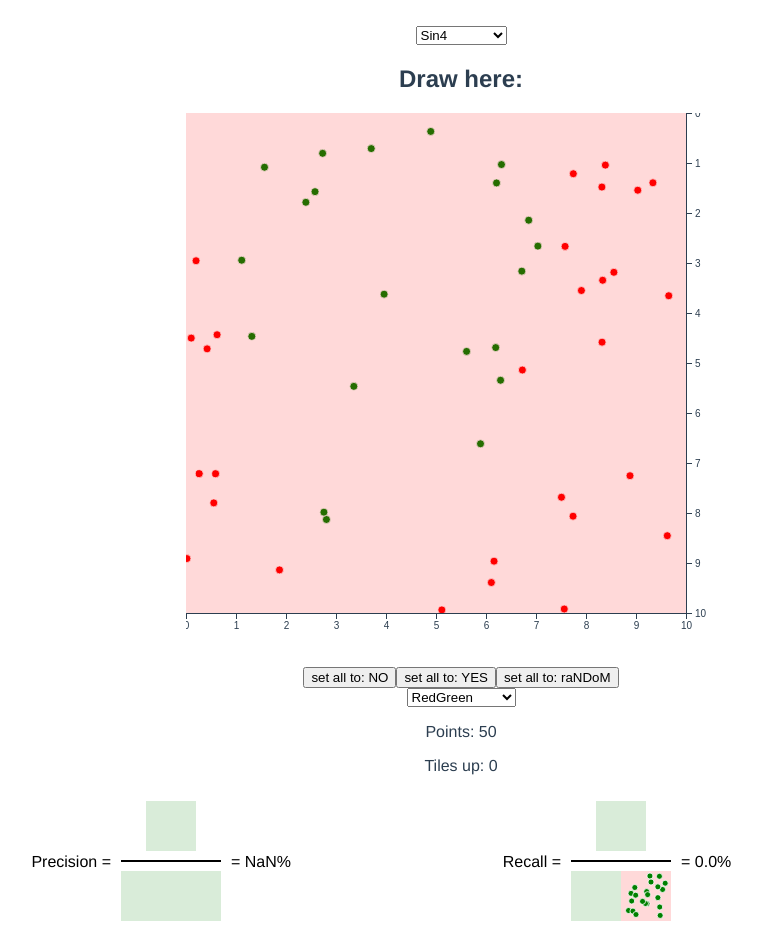
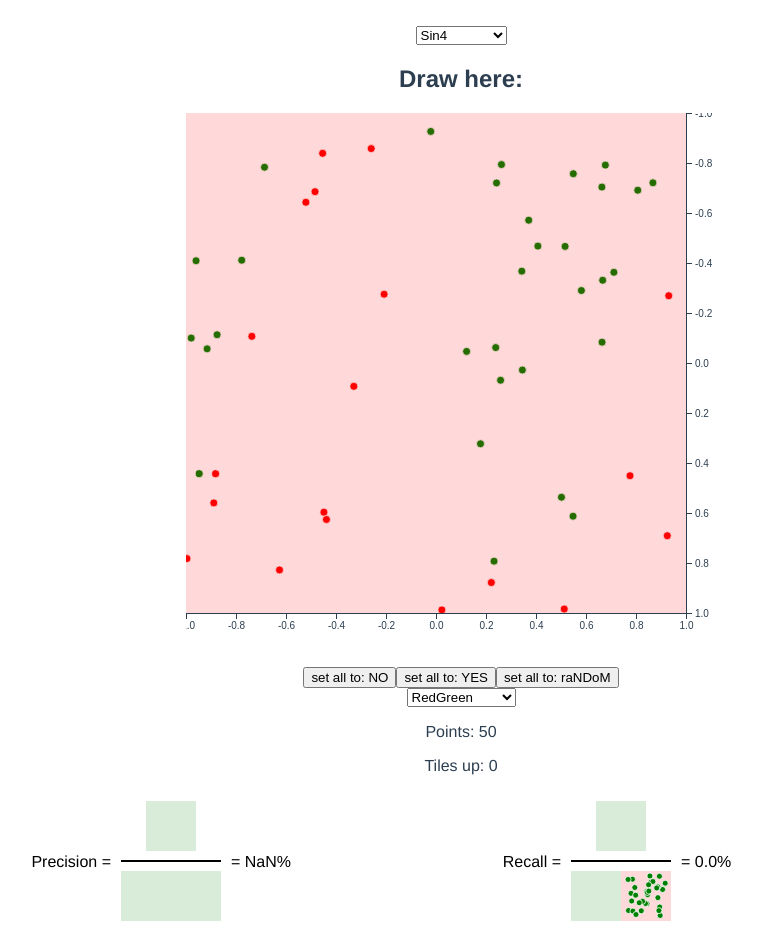
Before and after one commit to stared/which-ml-are-you, a Vue app: page / in a window 1280 px wide. Shown: the part 92-1032 px from the top of the page, without its empty margins (179-941 px from the left). Built offline with nearby package versions, Linux system fonts and the light colour scheme; the HTML template or start-up script is replaced by a standard one.

Commit message:
datasets and tiles scaled to -1 to +1

```diff
--- a/src/App.vue
+++ b/src/App.vue
@@ -101,7 +101,7 @@ export default {
       return counter;
     },
     metrics: function() {
-      return computeMetrics(this.dataset.points, this.tiles, tileSize)
+      return computeMetrics(this.dataset.points, this.tiles)
     }
   },
   methods: {
--- a/src/components/Chart.vue
+++ b/src/components/Chart.vue
@@ -63,12 +63,12 @@ export default {
   computed: {
     xScale: function() {
       return d3.scaleLinear()
-        .domain([0, this.k])
+        .domain([-1, 1])
         .range([0, this.k * this.size]);
     },
     yScale: function() {
       return d3.scaleLinear()
-        .domain([0, this.k])
+        .domain([-1, 1])
         .range([0, this.k * this.size]);
     },
     color: function() {
--- a/src/datasets.js
+++ b/src/datasets.js
@@ -1,3 +1,4 @@
+import {scaleLinear} from "d3-scale";
 import {datasets} from '../assets/datasets/all.json'
 
 const k = 10;
@@ -7,11 +8,21 @@ function range(size, startAt = 0) {
     return [...Array(size).keys()].map(i => i + startAt);
 }
 
+const scaleX = scaleLinear()
+  .domain([0, k])
+  .range([-1, 1]);
+
+const scaleY = scaleLinear()
+  .domain([0, k])
+  .range([-1, 1]);
+
 export const tiles = range(k * k)
   .map((i) => {
     return {
-      x: i % k,
-      y: Math.floor(i / k),
+      x: scaleX(i % k),
+      y: scaleY(Math.floor(i / k)),
+      dx: scaleX(1) - scaleX(0),
+      dy: scaleY(1) - scaleY(0),
       v: 0 // Math.random()
     };
   });
@@ -19,12 +30,12 @@ export const tiles = range(k * k)
 const generateSin = (n, wavenumber) => {
   return range(n)
     .map(() => {
-      const x = Math.random();
-      const y = Math.random();
+      const x = 2 * Math.random() - 1;
+      const y = 2 * Math.random() - 1;
 
       return {
-        x: k * x,
-        y: k * y,
+        x: x,
+        y: y,
         v: +(y < Math.sin(wavenumber * x))
       };
     });
@@ -34,13 +45,13 @@ const generateCircle = (n, radius) => {
   const rSq = Math.pow(radius, 2);
   return range(n)
     .map(() => {
-      const x = Math.random();
-      const y = Math.random();
+      const x = 2 * Math.random() - 1;
+      const y = 2 * Math.random() - 1;
 
       return {
-        x: k * x,
-        y: k * y,
-        v: +(Math.pow(x - 0.5, 2) + Math.pow(y - 0.5, 2) < rSq)
+        x: x,
+        y: y,
+        v: +(Math.pow(x, 2) + Math.pow(y, 2) < rSq)
       };
     });
 }
@@ -48,22 +59,39 @@ const generateCircle = (n, radius) => {
 export const generatedDatasets = [
   {name: "Sin4", points: generateSin(50, 4)},
   {name: "Sin4 Test", points: generateSin(50, 4)},
-  {name: "Circle", points: generateCircle(50, 0.3)},
-  {name: "Circle Test", points: generateCircle(50, 0.3)},
+  {name: "Circle", points: generateCircle(50, 0.5)},
+  {name: "Circle Test", points: generateCircle(50, 0.5)},
   {name: "Empty", points: []},
 ];
+
+const normalize = (data, ranges) => {
+
+  const scaleX = scaleLinear()
+    .domain([ranges.xmin, ranges.xmax])
+    .range([-1, 1]);
+
+  const scaleY = scaleLinear()
+    .domain([ranges.ymin, ranges.ymax])
+    .range([-1, 1]);
+
+  return data.map((d) => ({
+    x: scaleX(d.x),
+    y: scaleY(d.y),
+    v: d.v
+  }));
+};
 
 export const fixedDatasets = datasets.map(
     (dataset) => ({
       name: dataset.name,
-      points: dataset.data.train
+      points: normalize(dataset.data.train, dataset)
     })
 );
 
 export const fixedDatasetsTest = datasets.map(
     (dataset) => ({
       name: dataset.name + " Test",
-      points: dataset.data.test
+      points: normalize(dataset.data.test, dataset)
     })
 );
 
--- a/src/metrics.js
+++ b/src/metrics.js
@@ -1,13 +1,13 @@
-function isPointInsideTile(point, tile, tileSize) {
-  return tile.x <= point.x && point.x < tile.x + tileSize
-    && tile.y <= point.y && point.y < tile.y + tileSize;
+function isPointInsideTile(point, tile) {
+  return tile.x <= point.x && point.x < tile.x + tile.dx
+    && tile.y <= point.y && point.y < tile.y + tile.dy;
 }
 
-export function computeMetrics(points, tiles, tileSize) {
+export function computeMetrics(points, tiles) {
   const confusionMatrix = [[0, 0], [0, 0]];
   points.forEach((point) => {
     tiles.forEach((tile) => {
-      if (isPointInsideTile(point, tile, tileSize)) {
+      if (isPointInsideTile(point, tile)) {
         confusionMatrix[tile.v][point.v] += 1;
       }
     });
```
